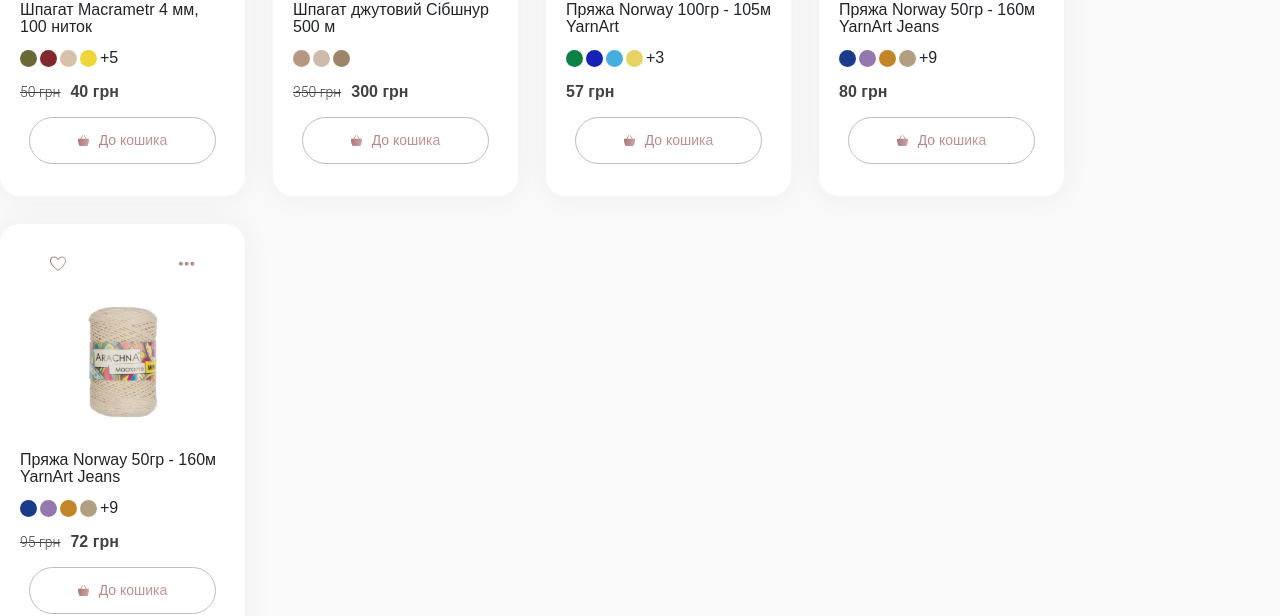
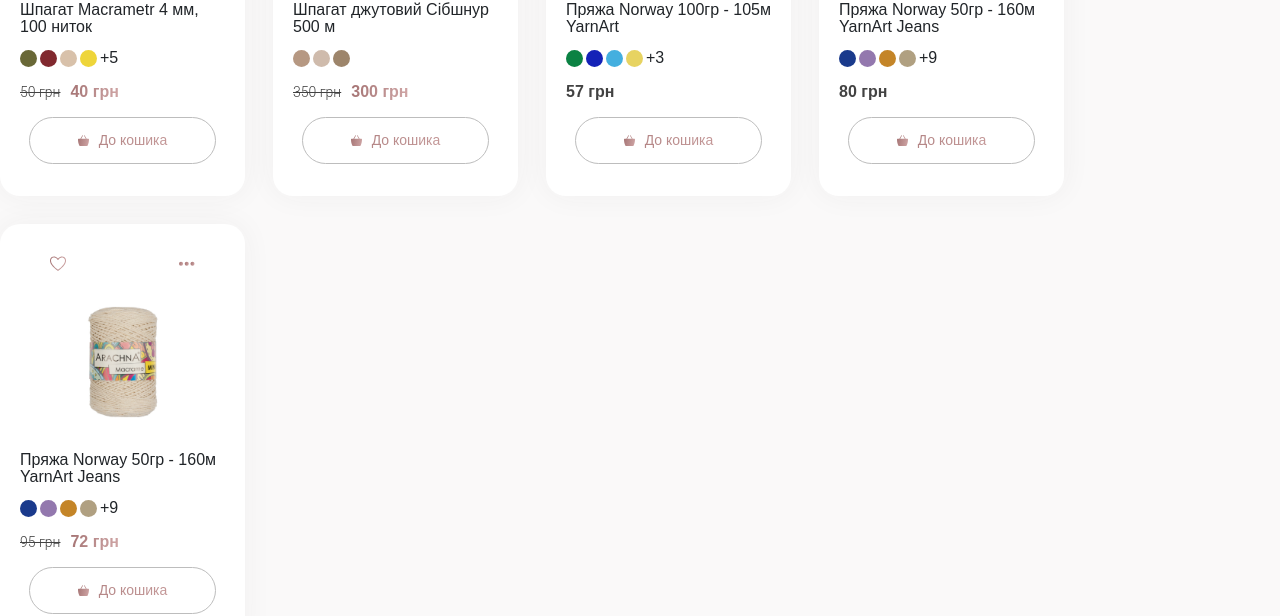
Before and after one commit to melehova/melehova.github.io, a React (Create React App) app in the folder app/: page / in a window 1280 px wide. Shown: the part 268-884 px from the top of the page. Built offline with nearby package versions, Linux system fonts and the light colour scheme.

Commit message:
fixed: style for ad price

```diff
--- a/app/src/contentBlocks/Ad/index.css
+++ b/app/src/contentBlocks/Ad/index.css
@@ -112,11 +112,19 @@
     height: 17px;
 }
 
-.ad__price {
+.ad__price * {
     font-weight: 600;
     font-size: 1rem;
     line-height: 1.25rem;
     color: #424242;
+}
+
+.ad__price .new {
+    background: linear-gradient(102.48deg, #976464 -29.03%, #CFA5A5 97.75%);
+    -webkit-background-clip: text;
+    -webkit-text-fill-color: transparent;
+    background-clip: text;
+    text-fill-color: transparent;
 }
 
 .ad__old-price {
--- a/app/src/contentBlocks/Ad/index.js
+++ b/app/src/contentBlocks/Ad/index.js
@@ -59,7 +59,7 @@
                         {this.state.oldPrice &&
                             <span className="ad__old-price">{currencyFormat(this.state.oldPrice.value, 'UAH', 'symbol')}</span>
                         }
-                        {currencyFormat(this.state.price.value, 'UAH', 'symbol')}</div>
+                        <span className={this.state.oldPrice ? "new" : ""}>{currencyFormat(this.state.price.value, 'UAH', 'symbol')}</span></div>
                 </div>
                 <div className="ad__btn-buy">До кошика</div>
             </div>
```
